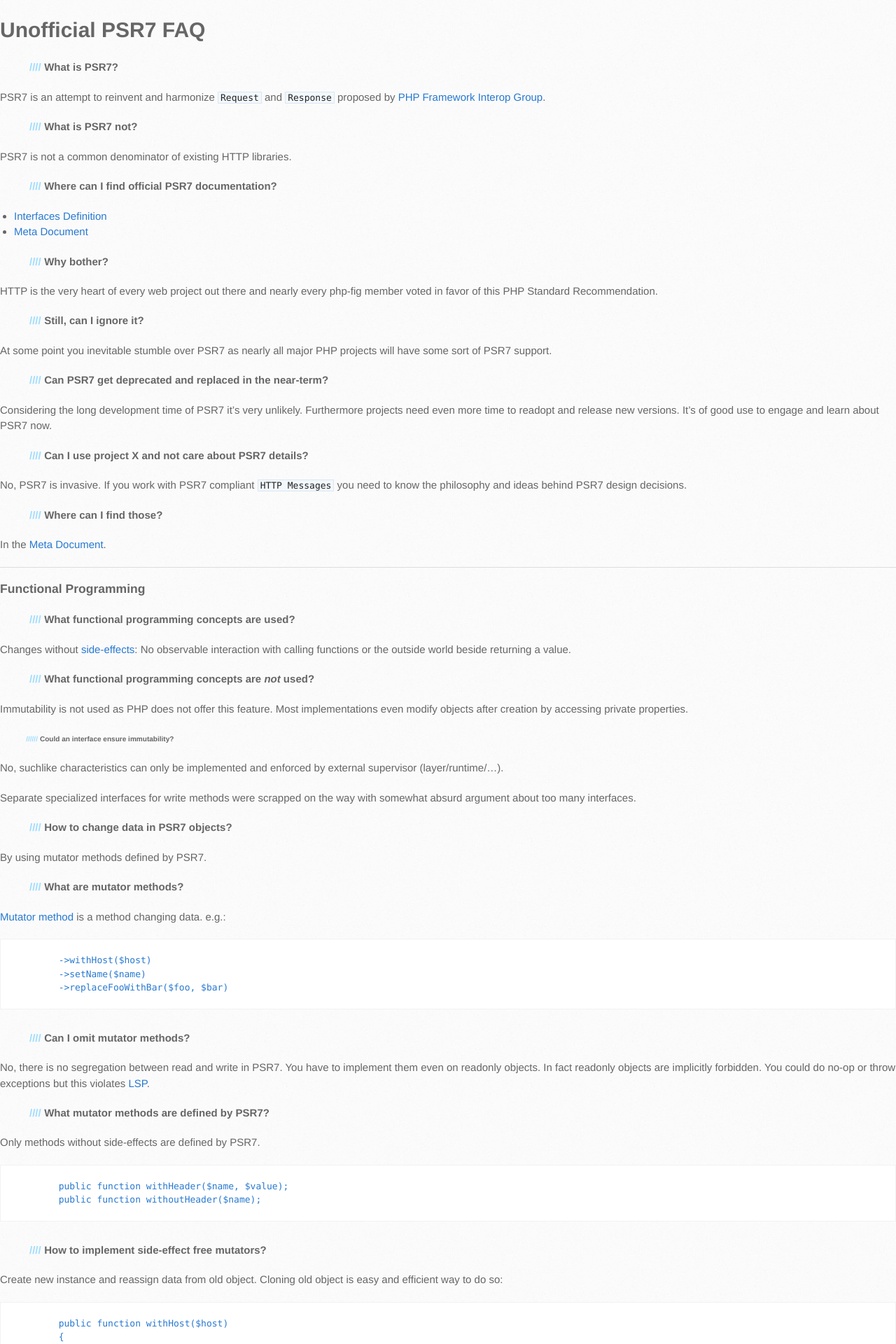
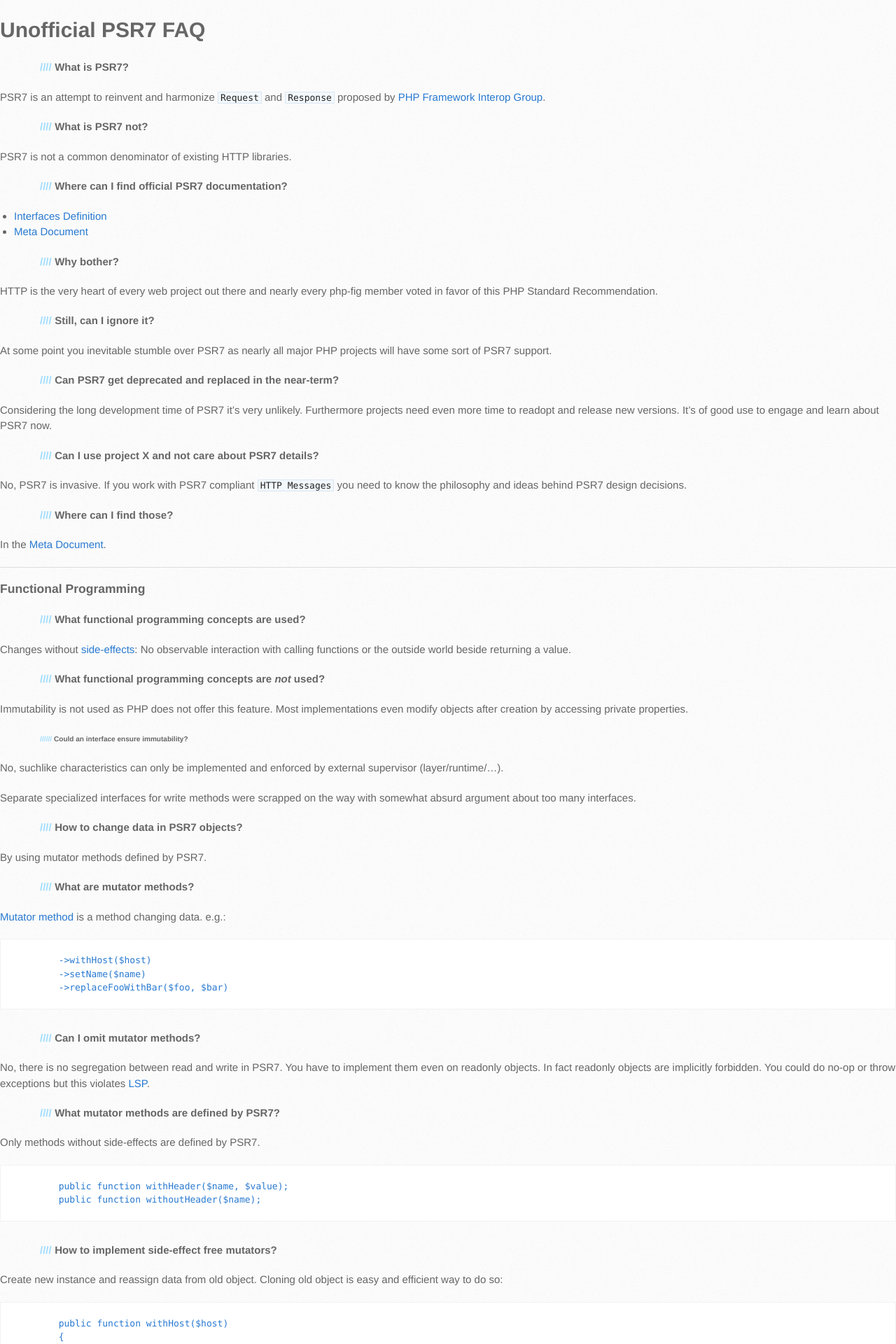
Before and after one commit to psr-7/psr-7.github.io, a Jekyll site: the page built from index.md, in a window 1280 px wide. Shown: the top 1920 px of the page at 70% size. Built offline with Jekyll 4.4.1, drawn with Linux system fonts in a browser that asks for light colours.

Commit message:
Update stylesheet.css

```diff
--- a/stylesheets/stylesheet.css
+++ b/stylesheets/stylesheet.css
@@ -624,7 +624,7 @@ form {
 
 #main-content h1:before {
   padding-right: 0.3em;
-  margin-left: 0.9em;
+  margin-left: 2em;
   color: #9ddcff;
   content: "/";
 }
@@ -639,7 +639,7 @@ form {
 }
 #main-content h2:before {
   padding-right: 0.3em;
-  margin-left: 1.5em;
+  margin-left: 2.5em;
   content: "//";
   color: #9ddcff;
 }
@@ -656,7 +656,7 @@ form {
 
 #main-content h3:before {
   padding-right: 0.3em;
-  margin-left: 2em;
+  margin-left: 3em;
   content: "///";
   color: #9ddcff;
 }
@@ -672,7 +672,7 @@ form {
 
 h4:before {
   padding-right: 0.3em;
-  margin-left: 2.8em;
+  margin-left: 3.8em;
   content: "////";
   color: #9ddcff;
 }
@@ -686,7 +686,7 @@ h4:before {
 }
 h5:before {
   padding-right: 0.3em;
-  margin-left: 3.2em;
+  margin-left: 4.2em;
   content: "/////";
   color: #9ddcff;
 }
@@ -700,7 +700,7 @@ h5:before {
 }
 h6:before {
   padding-right: 0.3em;
-  margin-left: 3.7em;
+  margin-left: 5.7em;
   content: "//////";
   color: #9ddcff;
 }
@@ -800,7 +800,7 @@ footer a:hover {
   #main-content h5:before,
   #main-content h6:before {
     padding-right: 0;
-    margin-left: 0;
+    margin-left: 5;
     content: none;
   }
 }
```
